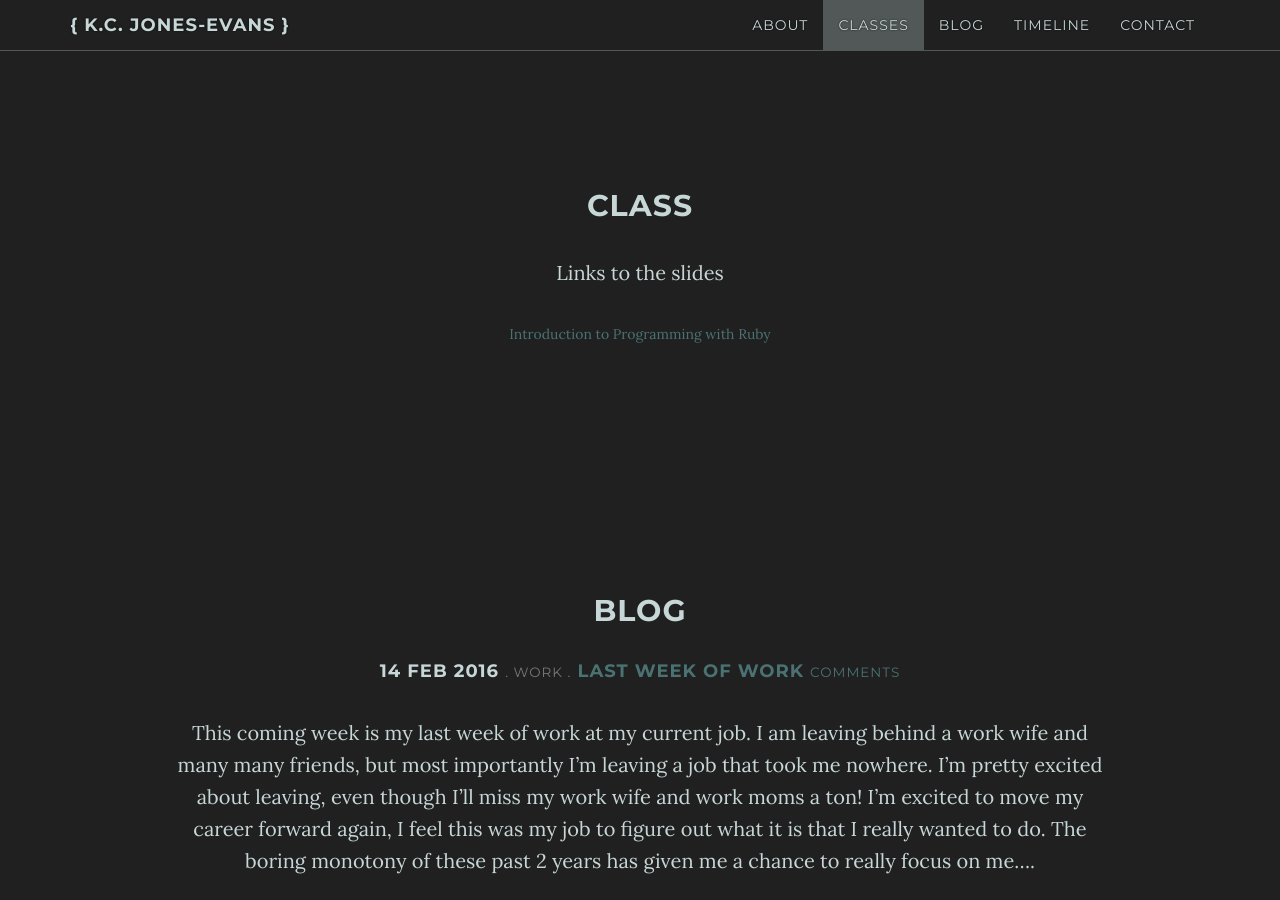
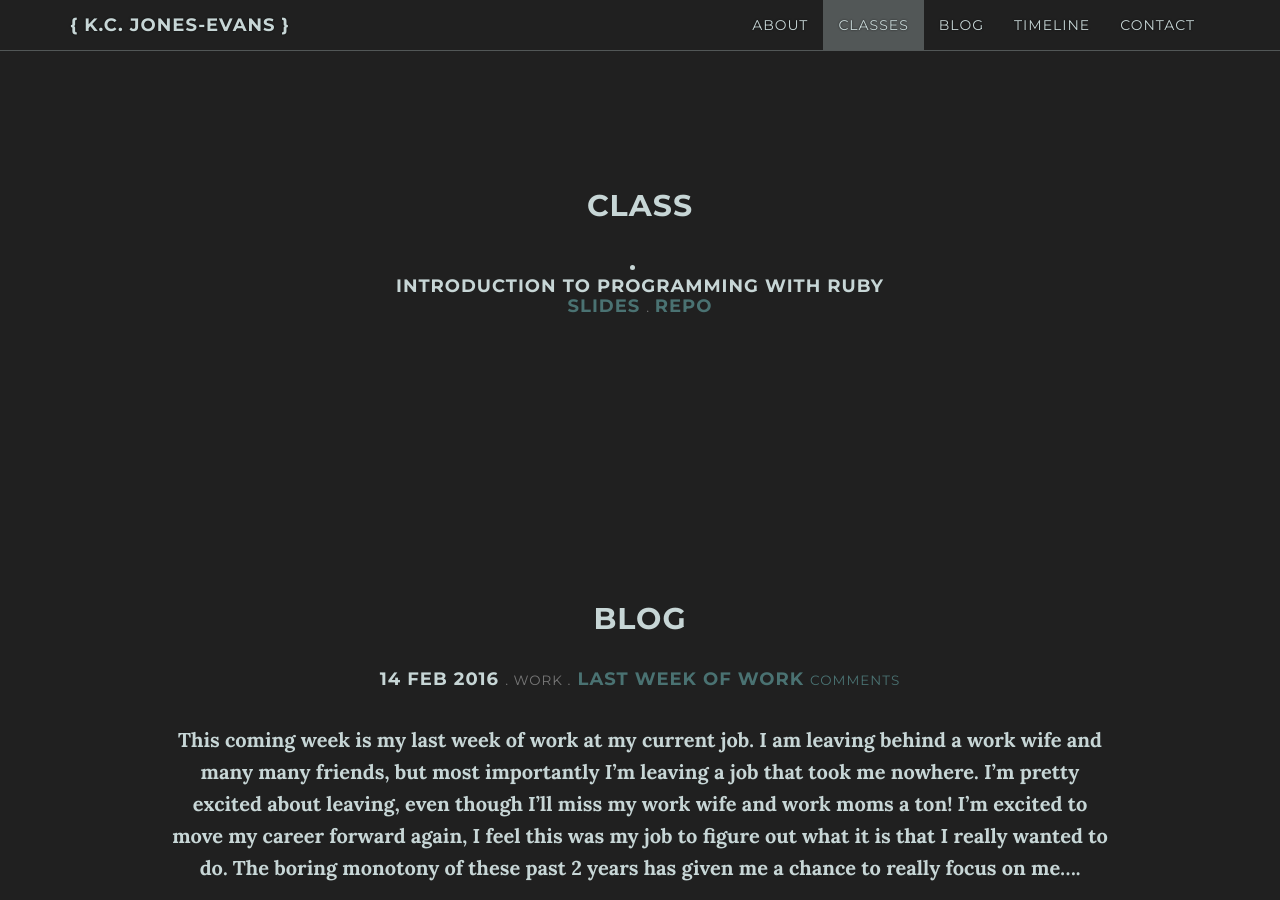
Before and after one commit to kcjonesevans/kcjonesevans.github.io, a Jekyll site: the page built from index.html, in a window 1280 px wide and 900 px high, scrolled down 1474 px. Built offline with Jekyll 4.4.1, drawn with Linux system fonts in a browser that asks for light colours; nearby versions of some CDN libraries.

Commit message:
added class info

```diff
--- a/_config.yml
+++ b/_config.yml
@@ -165,6 +165,15 @@
 
 timeline-img: "img/black-cat-icon.ico"
 
+
+###########
+# Courses #
+###########
+courses:
+  - name: Introduction to Programming with Ruby
+    slides: "http://kcjonesevans.github.io/gdidayton-intro-ruby/#/"
+    repo: "https://github.com/kcjonesevans/gdidayton-intro-ruby"
+
 ###########
 # Contact #
 ###########
--- a/_includes/class.html
+++ b/_includes/class.html
@@ -7,7 +7,22 @@
 
       {{ page.content | markdownify }}
 
-      <a href='http://kcjonesevans.github.io/gdidayton-intro-ruby/index#/'>Introduction to Programming with Ruby</a>
+      {% for course in site.courses %}
+          {% assign loopindex = forloop.index | modulo: 2 %}
+          {% capture class %}
+          {% if loopindex == 0 %}
+            timeline-inverted
+          {% endif %}
+          {% endcapture %}
+
+          <li>
+          	<h4><strong>{{course.name}}</strong</h4> <br>
+              <strong><a href="{{ course.slides }}" target="_blank">Slides</a></strong>
+              	<small> . </small>
+             <strong><a href="{{ course.repo }}" target="_blank">Repo</a></strong>
+          </li>
+        {% endfor %}
+
 
 
 
--- a/class.html
+++ b/class.html
@@ -4,5 +4,3 @@
 title: Class
 ---
 ## Class
-
-Links to the slides
--- a/index.html
+++ b/index.html
@@ -7,3 +7,28 @@
 <!--
 If you want to have a static message in your intro layout, disable the dynamic-typing in the _config.yml and write here your text
 -->
+
+<html lang="{{ site.lang }}">
+
+  {% include head.html %}
+
+  <body id="page-top" data-spy="scroll" data-target=".navbar-fixed-top"  data-offset="151">
+
+    {% include navigation.html %}
+
+    {% include header.html %}
+
+    {% for p in site.pages_list %}
+      {% for page in site.pages %}
+        {% if p[1] == page.section-type %}
+          {% include {{ page.path }} %}
+        {% endif %}
+      {% endfor %}
+    {% endfor %}
+
+    {% include footer.html %}
+
+    {% include js.html %}
+
+  </body>
+</html>
```
Also changed, not shown: other parts of index.html (+1 -1 lines), 2 other files.
